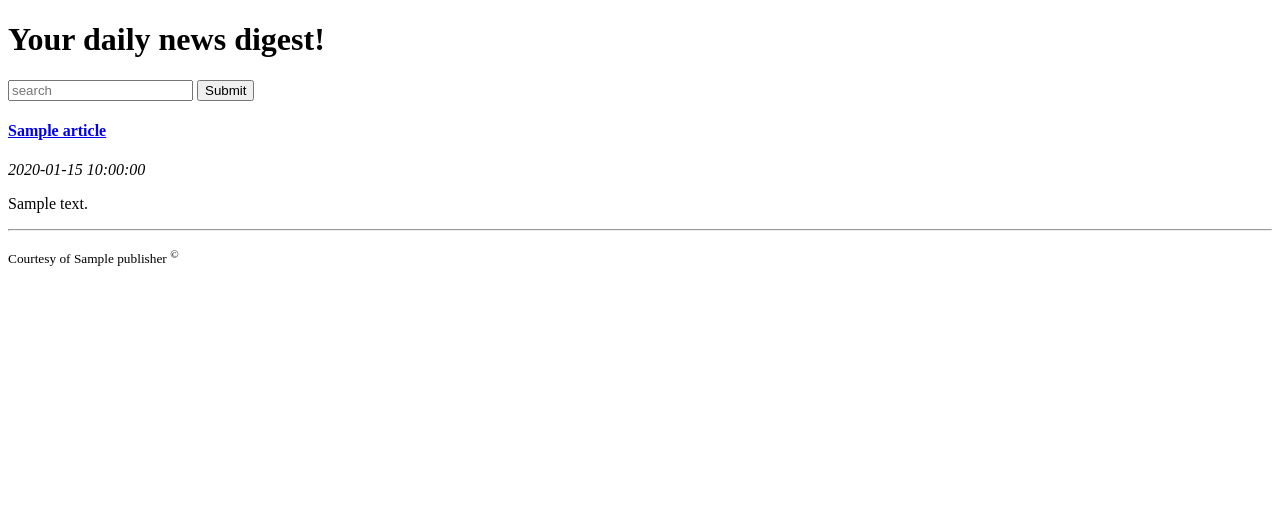
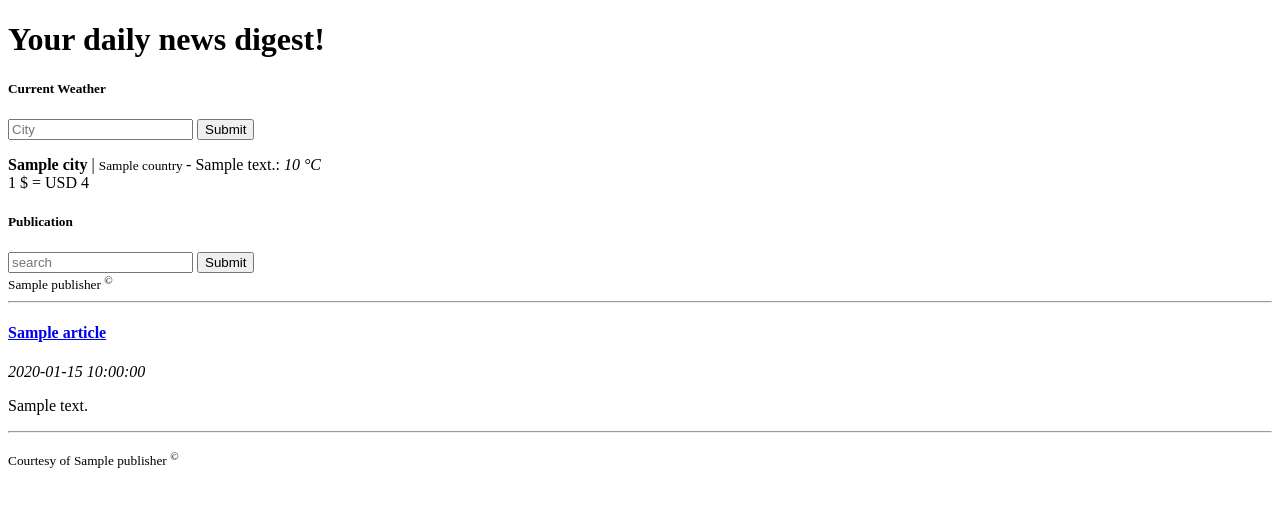
Before and after one commit to Gbemmiey/headlines, a Flask app: template templates/home.html in a window 1280 px wide. Shown: the top 507 px of the page. Run offline with Flask 2, Linux system fonts and the light colour scheme; the template is opened without the code that fills it: most values are stand-ins (such as "Sample title", 1, 10 or a date in 2020).

Commit message:
Added exchange rates feature

```diff
--- a/templates/home.html
+++ b/templates/home.html
@@ -2,18 +2,41 @@
 <html>
     <head>
         <meta charset="utf-8">
+        <meta http-equiv="X-UA-Compatible" content="IE=edge">
+        <meta name="viewport" content="width=device-width, initial-scale=1.0">
+
         <title>Headlines</title>
     </head>
     <body>
         <header>
             <h1>Your daily news digest!</h1>
+
+            <div class="search">
+                <h5>Current Weather</h5>
+                <form>
+                    <input type="text" name="city" placeholder="City">
+                    <input type="submit" value="Submit">
+                </form>
+                <p>
+                    <b>{{weather.city}}</b> | <small>{{weather.country}} </small>- {{weather.description}}: <i>{{weather.temp}} &deg;C </i>  <br>
+                    1 &#36 = {{currency.currency}} {{currency.rate}}
+                </p>
+            </div>
+
+            <div class="search">
+                <h5>Publication</h5>
+                <form>
+                    <input type="text" name="publication" placeholder="search">
+                    <input type="submit" value="Submit">
+                </form>
+                <small>
+                    {{publisher}} <sup>&copy;</sup>
+                </small>
+            </div>
         </header>
-        <form>
-            <input type="text" name="publication" placeholder="search">
-            <input type="submit" value="Submit">
-        </form>
+        <hr>
         {% for article in articles %}
-            <h4><a href="{{article.link}}"> {{article.title}} </a></h4>
+            <h4><a href="{{article.link}}" target="_blank"> {{article.title}} </a></h4>
             <i>{{article.published}}</i>
             <p>
                 {{article.summary}}
```
